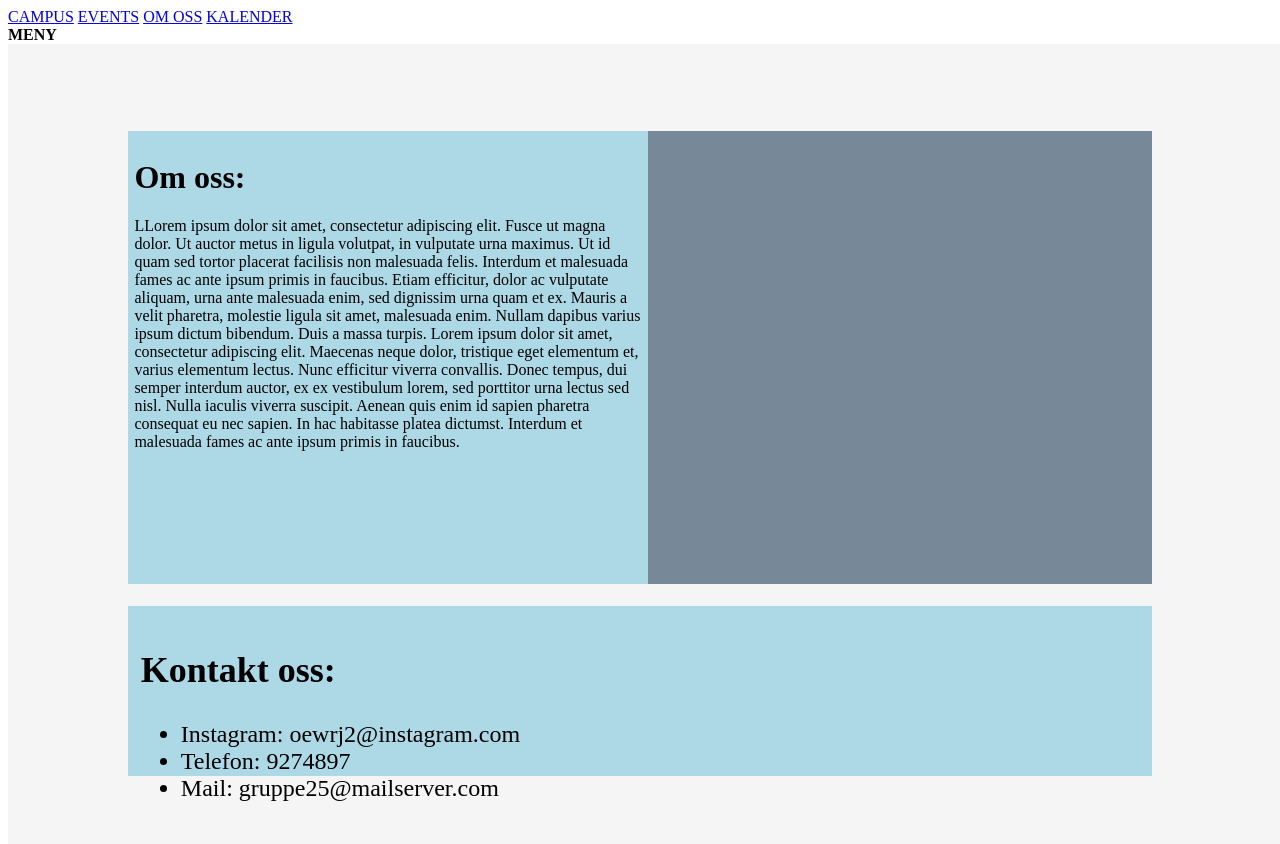
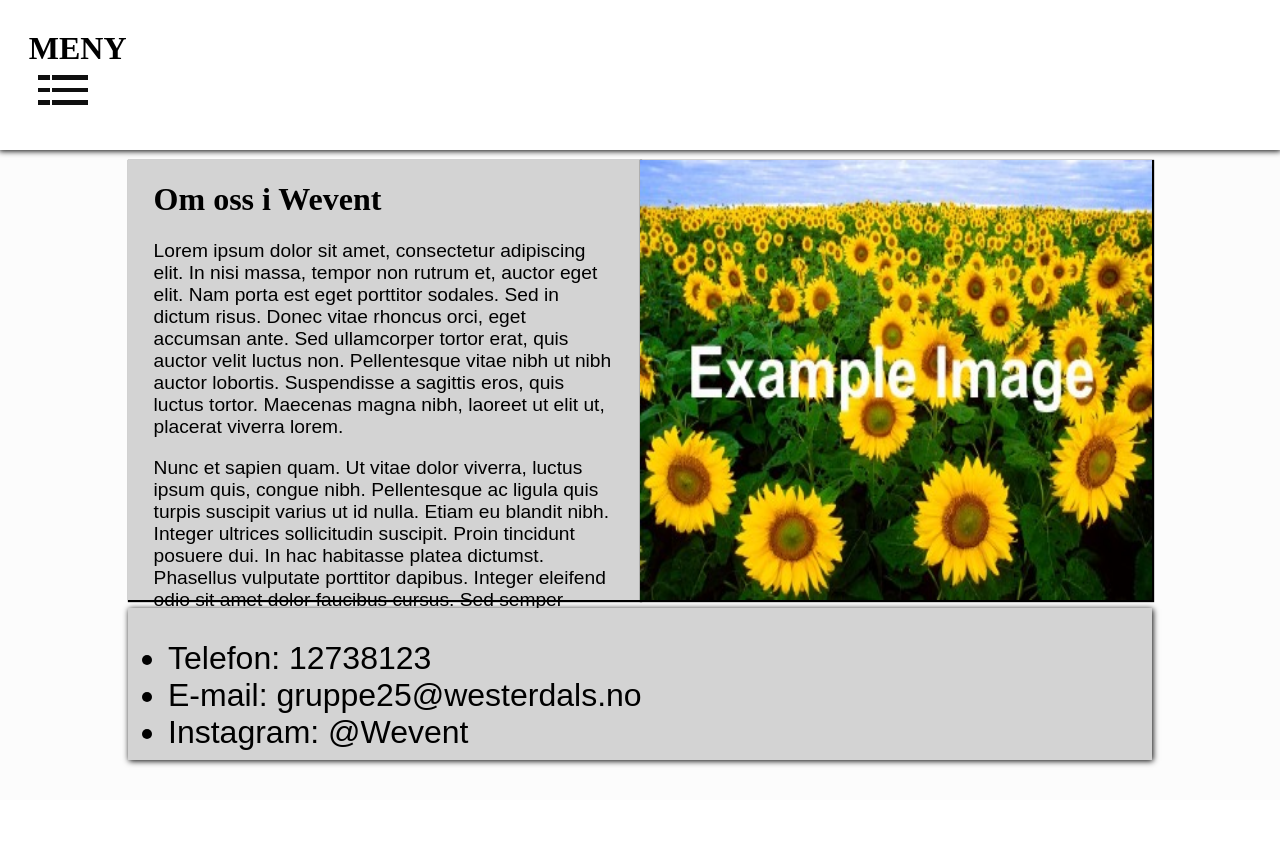
Before and after one commit to bjornosal/PRO101-prosjekt, a PHP site: page /php/omOss.php in a window 1280 px wide. After the commit the page ends 766 px from the top, so only its background shows below. Run offline with PHP 8.4, Linux system fonts and the light colour scheme.

Commit message:
Noen små oppdateringer på omOss.php og midlertidig css.

```diff
--- a/css/omOss_midlertidig.css
+++ b/css/omOss_midlertidig.css
@@ -1,45 +1,177 @@
 
-/*
-omOss.php under.
-*/
+.infoBox {
+    position: fixed;
+    left: 10%;
+    width: 40%;
+    top: 20%;
+    bottom: 25%;
+    background-color: lightgray;
+    box-shadow: 1px 1px 1px 1px #000;
+}
 
-.container {
-    position: absolute;
+
+#infoText {
+    position: relative;
+    width: 90%;
+    left: 5%;
+}
+
+#infoText p {
+    font-family: sans-serif;
+    font-size: 1.2em;
+}
+
+.exampleImage {
+    position: fixed;
+    right: 10%;
+    width: 40%;
+    top: 20%;
+    bottom: 25%;
+    background-color: lightgrey;
+    box-shadow: 1px 1px 1px 1px #000
+}
+
+#photo1 {
     width: 100%;
     height: 100%;
-    background-color: whitesmoke;
+    max-width: 100%;
 }
 
-p {
-    font: Arial;
+#infoList {
+    font-size: 2em;
+    font-family: sans-serif;
 }
 
-.contactBox {
-    position: absolute;
-    bottom: 3%;
+.cantactInfo {
+    position: fixed;
+    background-color: lightgray;
+    width:80%;
+    height: 19%;
     left: 10%;
-    right: 10%;
-    height: 18%;
-    background-color: lightblue;
-    font-size: 1.5em;
-    padding: 1%;
+    bottom: 5%;
+    box-shadow: 1px 1px 6px 0px #000
 }
 
-.textBox {
-    background-color: lightblue;
-    left: 10%;
+
+/* Tilhører header.php */
+body {
+    margin: 0;
+    padding: 0;
+    background-color: #FCFCFC;
+    min-height: 100%;
+
 }
-
-.photoBox {
-    background-color: lightslategray;
-    right: 10%;
+.header-container {
+    width:100%;
+    height:150px;
+    margin: auto;
+    display: inline-flex;
+    align-items: center;
+    background-color: #FFFFFF;
+    box-shadow: 0px 0px 6px 1px #000;
 
 }
 
-.textBox, .photoBox {
+.nav-container {
+    width:10%;
+    height:100%;
+    margin-top:auto;
+    display: inline-flex;
+    align-items: center;
+}
+
+.container {
+    margin-left: auto;
+    margin-right: auto;
+    width:100%;
+}
+
+.nav-button {
+    width:30%;
+    margin-left:30%;
+    height:60%;
+    max-width: 150px;
+    text-align: center;
+
+}
+
+.nav-button-line {
+    width:100%;
+    height:5%;
+    background-color:#0F0F0F;
+    margin: 1vh auto;
+    min-width:50px;
+}
+
+.logo-container {
+    width:50%;
+    height:100%;
+}
+
+.language-container {
+    width: 25%;
+    height:100%;
+}
+
+.filler-container {
+    width:15%;
+    height:100%;
+}
+
+.logo-container p{
+    text-align: center;
+    font-size: 4em;
+    position: relative;
+    top: 0;
+}
+
+.nav-dropdown {
+    display:none;
     position: absolute;
-    width: 39.60%;
-    height: 55%;
-    bottom: 27%;
-    padding: 0.5%;
+    z-index:-1;
+    width:250px;
+    text-align: center;
+    box-shadow: 0px 8px 30px 0px #000;
+    top:150px;
+    bottom:0;
+    left: 0;
 }
+
+.nav-dropdown a {
+    color: #000;
+    background-color: #FFF;
+    padding: 12px 16px;
+    text-decoration: none;
+    display: block;
+    font-size: 1.5em;
+}
+
+.nav-dropdown a:hover{
+    background-color:#51BBFE;
+}
+
+.linedivider {
+    position: relative;
+    width:5%;
+    height:100%;
+    background-color: #FFFFFF;
+    left:22.22%;
+}
+.nav-text {
+    width:100%;
+    height:30%;
+    margin-left: -25%;
+}
+
+.nav-text {
+    font-size: 2em;
+}
+.dropdown-container {
+    height:100%;
+}
+
+.overlay {
+    width:100%;
+    height:100%;
+    background-color: blue;
+}
--- a/php/omOss.php
+++ b/php/omOss.php
@@ -1,52 +1,56 @@
 <!DOCTYPE html>
 <html>
 <head>
+
 <meta charset="utf-8">
 <meta http-equiv="X-UA-Compatible" content="IE=edge">
 <meta name="viewport" content="width=device-width, initial-scale=1">
 <meta name="description" content="">
 <meta name="author" content="">
 
+<title>Hvem er Wevent</title>
 
-<link rel="stylesheet" type="text/css" href="../css/omOss_midlertidig.css">
+    <link rel="stylesheet" type="text/css" href="../css/omOss_midlertidig.css">
 
-<title>Om oss</title>
+</head>
+    <body>
 
 
-</head>
+    <?php include 'header.php' ?>
 
 
-    <body>
-
-        <?php
-        require 'header.php';
 
 
-        ?>
+        <div class="infoBox">
+            <div id="infoText">
+                <h1>Om oss i Wevent</h1>
+                <p>Lorem ipsum dolor sit amet, consectetur adipiscing elit. In nisi massa, tempor non rutrum et, auctor eget elit. Nam porta est eget porttitor sodales. Sed in dictum risus. Donec vitae rhoncus orci, eget accumsan ante. Sed ullamcorper tortor erat, quis auctor velit luctus non. Pellentesque vitae nibh ut nibh auctor lobortis. Suspendisse a sagittis eros, quis luctus tortor. Maecenas magna nibh, laoreet ut elit ut, placerat viverra lorem.</p>
+
+                <p>Nunc et sapien quam. Ut vitae dolor viverra, luctus ipsum quis, congue nibh. Pellentesque ac ligula quis turpis suscipit varius ut id nulla. Etiam eu blandit nibh. Integer ultrices sollicitudin suscipit. Proin tincidunt posuere dui. In hac habitasse platea dictumst. Phasellus vulputate porttitor dapibus. Integer eleifend odio sit amet dolor faucibus cursus. Sed semper magna porta, varius diam et, pharetra dui. Vestibulum leo ante, euismod a tristique eu, finibus vitae eros. Nulla malesuada ornare sem.</p>
+            </div>
+        </div>
+
+        <div class="cantactInfo">
+            <ul id="infoList">
+                <li>Telefon: 12738123</li>
+                <li>E-mail: gruppe25@westerdals.no</li>
+                <li>Instagram: @Wevent</li>
+            </ul>
+        </div>
 
 
-        <div class="container"></div>
-
-        <div class="photoBox"></div>
-
-        <div class="textBox">
-
-            <h1>Om oss:</h1>
-
-            <p>
-            LLorem ipsum dolor sit amet, consectetur adipiscing elit. Fusce ut magna dolor. Ut auctor metus in ligula volutpat, in vulputate urna maximus. Ut id quam sed tortor placerat facilisis non malesuada felis. Interdum et malesuada fames ac ante ipsum primis in faucibus. Etiam efficitur, dolor ac vulputate aliquam, urna ante malesuada enim, sed dignissim urna quam et ex. Mauris a velit pharetra, molestie ligula sit amet, malesuada enim. Nullam dapibus varius ipsum dictum bibendum. Duis a massa turpis. Lorem ipsum dolor sit amet, consectetur adipiscing elit. Maecenas neque dolor, tristique eget elementum et, varius elementum lectus. Nunc efficitur viverra convallis. Donec tempus, dui semper interdum auctor, ex ex vestibulum lorem, sed porttitor urna lectus sed nisl. Nulla iaculis viverra suscipit. Aenean quis enim id sapien pharetra consequat eu nec sapien. In hac habitasse platea dictumst. Interdum et malesuada fames ac ante ipsum primis in faucibus.
-            </p>
-
+        <div class="exampleImage">
+            <img id="photo1" src="../Bilder/Example_image.jpg">
         </div>
 
-        <div class="contactBox">
-            <h2>Kontakt oss:</h2>
-            <ul>
-                <li>Instagram: oewrj2@instagram.com</li>
-                <li>Telefon: 9274897</li>
-                <li>Mail: gruppe25@mailserver.com</li>
-            </ul>
-        </div>
+
+
+
+
+
+
+
+
 
 
 
```
